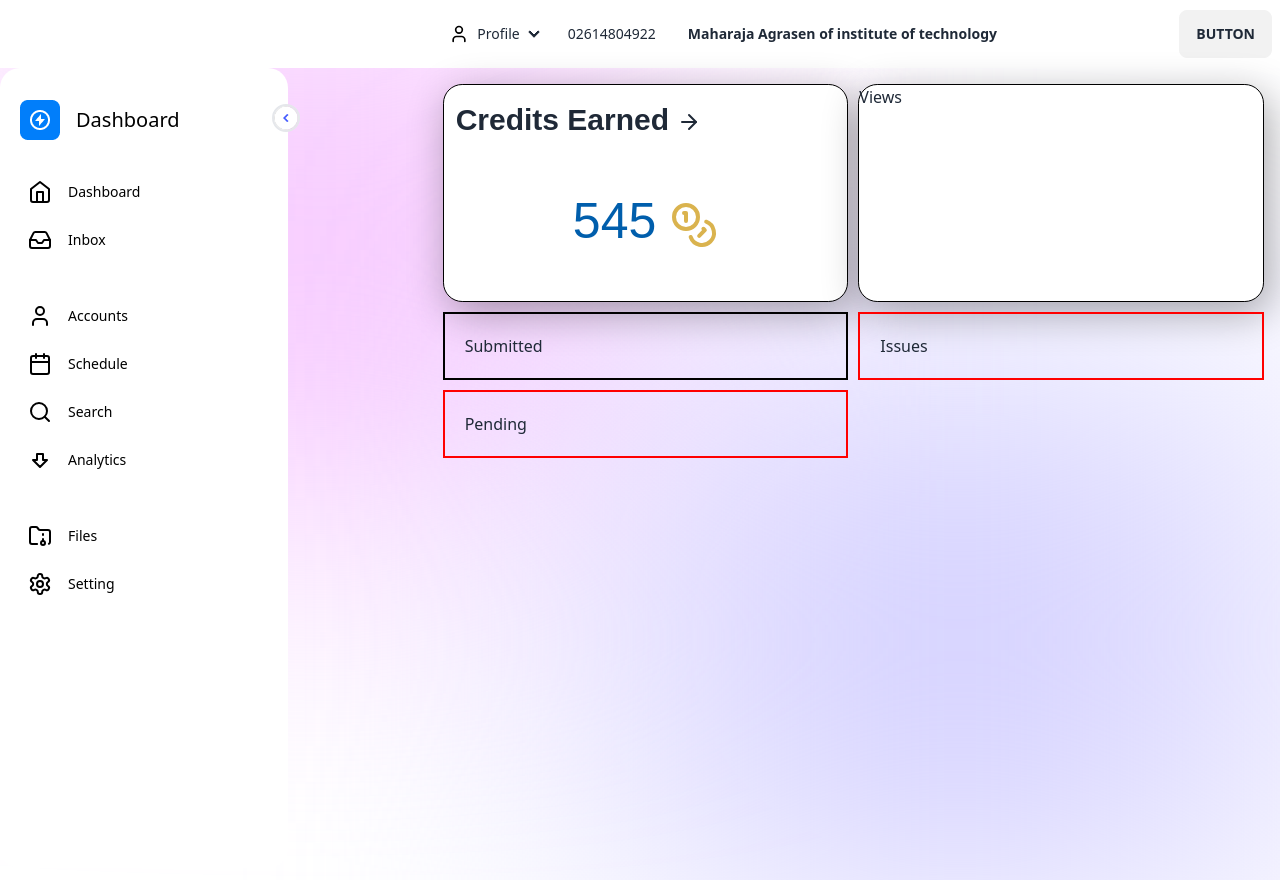
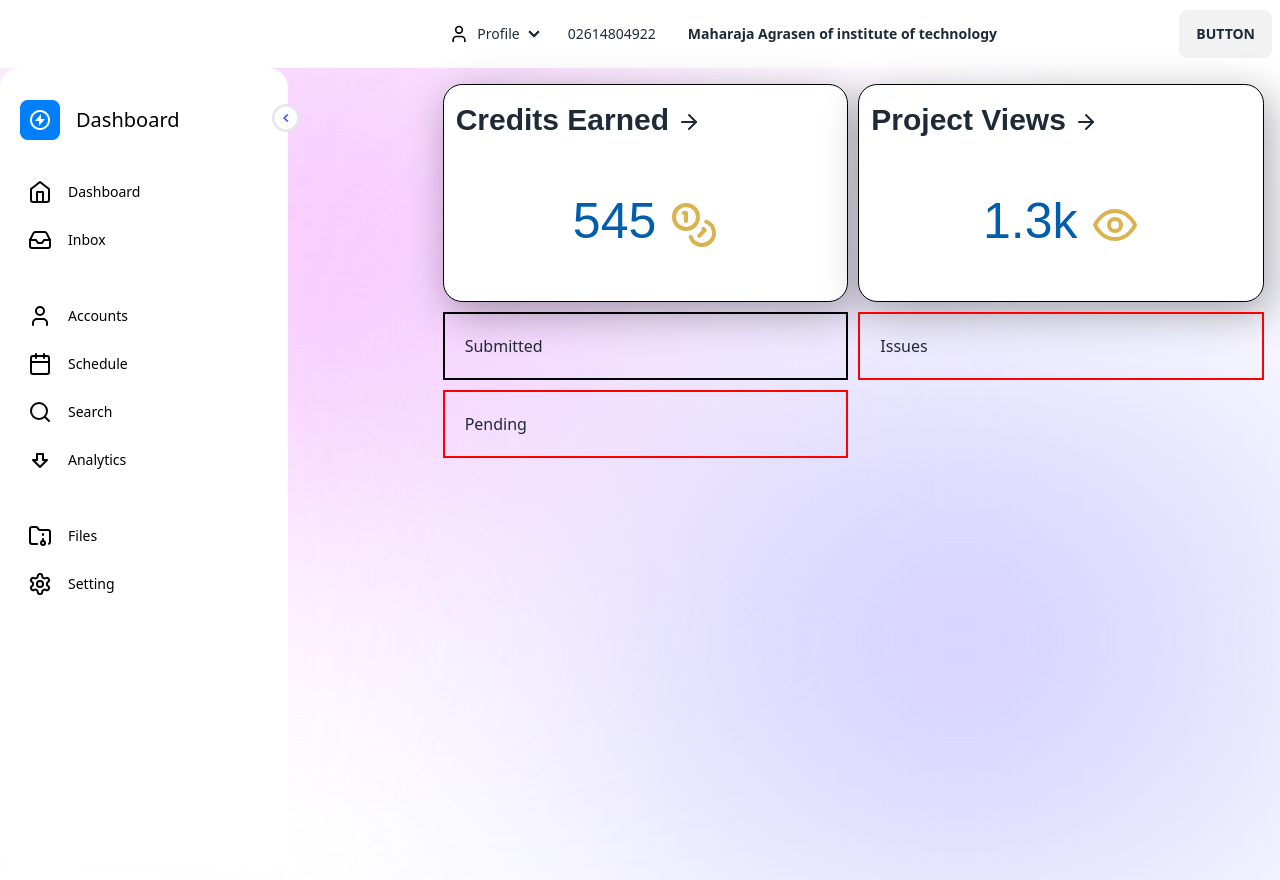
Before and after one commit to prakhar1535/sih, a React (Vite) app: page / in a window 1280 px wide. Built offline with nearby package versions, Linux system fonts and the light colour scheme.

Commit message:
view card

```diff
--- a/src/pages/student/home.jsx
+++ b/src/pages/student/home.jsx
@@ -2,6 +2,7 @@ import React from "react";
 import styled from "styled-components";
 import { ArrowRight, Bold, Pointer } from "lucide-react";
 import { Coins } from "lucide-react";
+import { Eye } from "lucide-react";
 
 
 
@@ -36,7 +37,29 @@ const Home = () => {
                </div>
 
                </Credit>
-            <Views>Views</Views>
+            <Views>
+            <div
+               style={{margin: "0.75rem",
+               fontWeight: "Bold",
+               fontFamily: "Montserrat, sans-serif",
+               fontSize: "1.875rem"
+               }}>
+
+               Project Views <ArrowRight style={{display:"inline"}}/>
+
+               <div
+               style={{fontSize: "3.125rem",
+               padding: "10px" ,
+               margin: "2rem",
+               fontFamily: "Montserrat, sans-serif",
+               fontWeight: 500,
+               color: "#005EAC"
+               }}>
+                  <center>1.3k <Eye color="#DAB34E" size={48} style={{display:"inline"}}/></center>
+               </div>
+
+               </div>
+            </Views>
             <Submitted>Submitted</Submitted>
             <Issues>Issues</Issues>
             <Pending>Pending</Pending>
```
